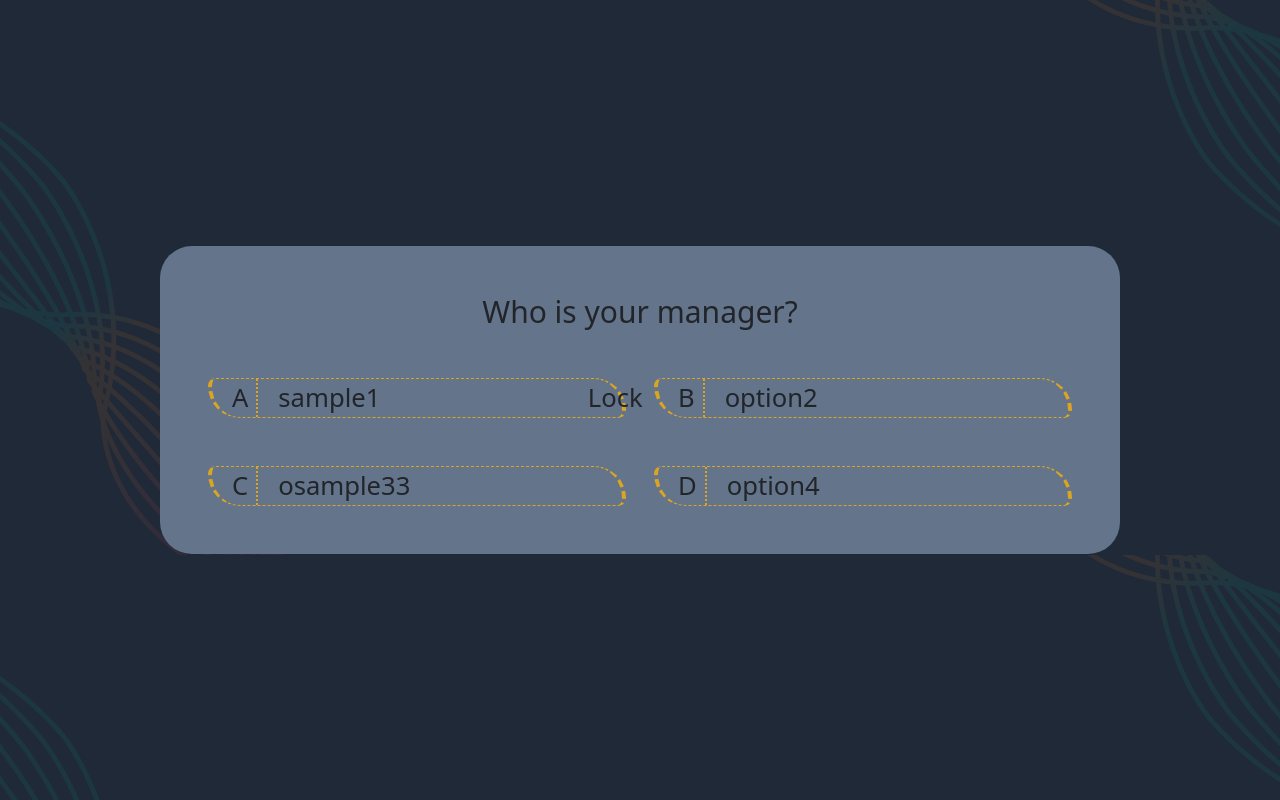
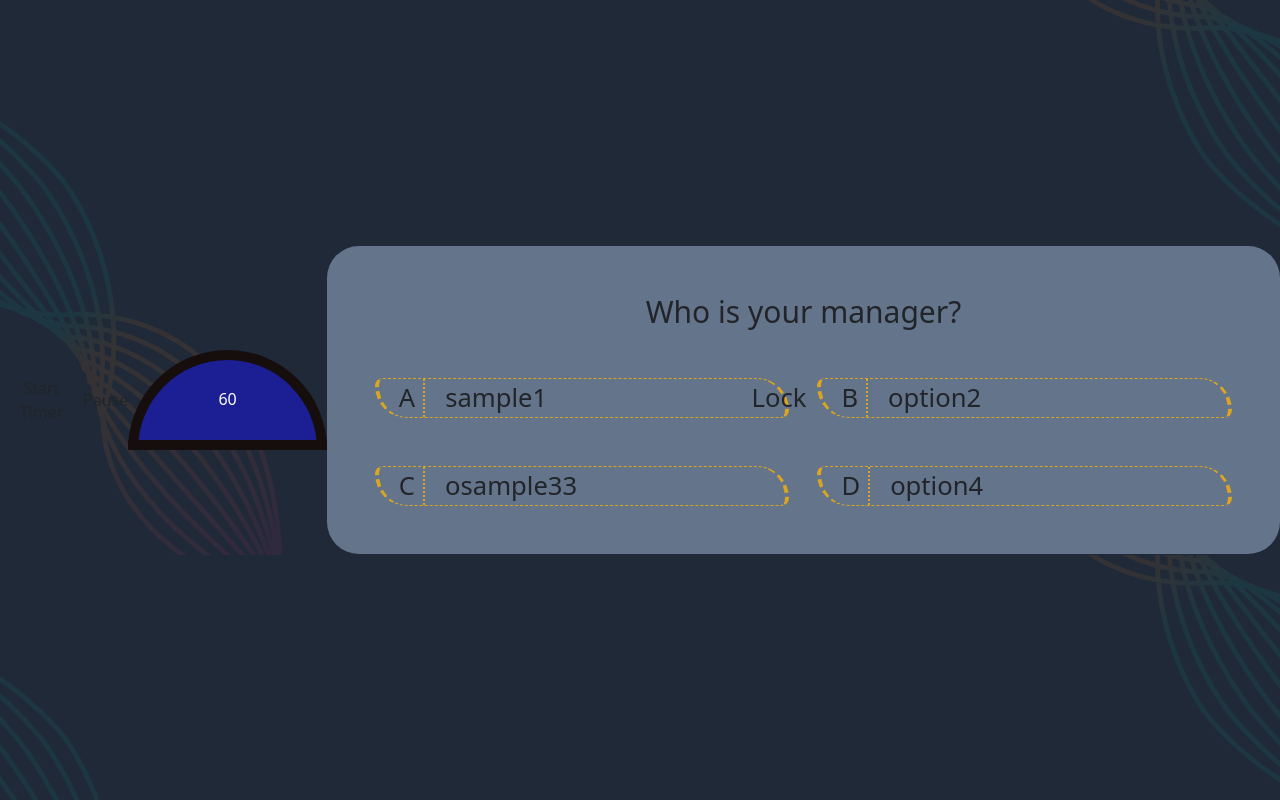
Before and after one commit to harishhhhhhhhhh/kbc, an Angular app in the folder frontend/: page /questions in a window 1280 px wide. Built offline with nearby package versions, Linux system fonts and the light colour scheme.

Commit message:
timer added

```diff
--- a/frontend/src/app/question/question.component.css
+++ b/frontend/src/app/question/question.component.css
@@ -18,3 +18,30 @@ button:hover {
   border: dotted goldenrod;
   border-width: 0 2px 0 0;
 }
+
+/* timer */
+.circle         {
+  /* margin: auto;
+              display: flex;
+              border: solid 10px rgb(12, 12, 12);
+              border-radius: 50%;
+              background-color: rgb(0, 140, 255);
+
+              width: 100px;
+              height: 100px;
+          align-items: center; */
+
+      display: flex;
+      margin: auto;
+      width: 200px;
+      height: 100px;
+      border: solid 10px rgb(22, 13, 13);
+      border-radius: 150px 150px 0 0;
+      background-color: rgb(28, 30, 148);
+      }
+.circle .timer {
+  margin: auto;
+  color: white;
+}
+
+ /* timer */
--- a/frontend/src/app/question/question.component.html
+++ b/frontend/src/app/question/question.component.html
@@ -1,4 +1,12 @@
+
+
+
 <div class="w-screen h-screen flex items-center justify-center bgimage bg-gray-800">
+
+    <button (click)='startTimer()'>Start Timer</button>
+    <button (click)='pauseTimer()'>Pause</button>
+
+    <div class="circle"><h2 class="timer">{{timeLeft}}</h2></div>
     <div class="p-5  w-3/4 max-h-max bg-slate-500 rounded-[2rem] ">
         <div class="question flex items-center justify-center text-3xl mb-5">{{question}}</div>
         <div class="options grid grid-cols-2 gap-x-7 gap-y-12">
--- a/frontend/src/app/question/question.component.ts
+++ b/frontend/src/app/question/question.component.ts
@@ -7,6 +7,9 @@ import { Component } from '@angular/core';
 })
 export class QuestionComponent {
   question: string = 'Who is your manager?';
+  timeLeft: number = 60;
+  interval: any;
+
   options: any = [
     { id: 1, name: 'sample1', crct: true },
     { id: 2, name: 'option2', crct: false },
@@ -21,4 +24,19 @@ export class QuestionComponent {
   print(data: any) {
     console.log(data.name);
   }
+
+
+startTimer() {
+    this.interval = setInterval(() => {
+      if(this.timeLeft > 0) {
+        this.timeLeft--;
+      } else {
+        this.timeLeft = 60;
+      }
+    },1000)
+  }
+
+  pauseTimer() {
+    clearInterval(this.interval);
+  }
 }
```
